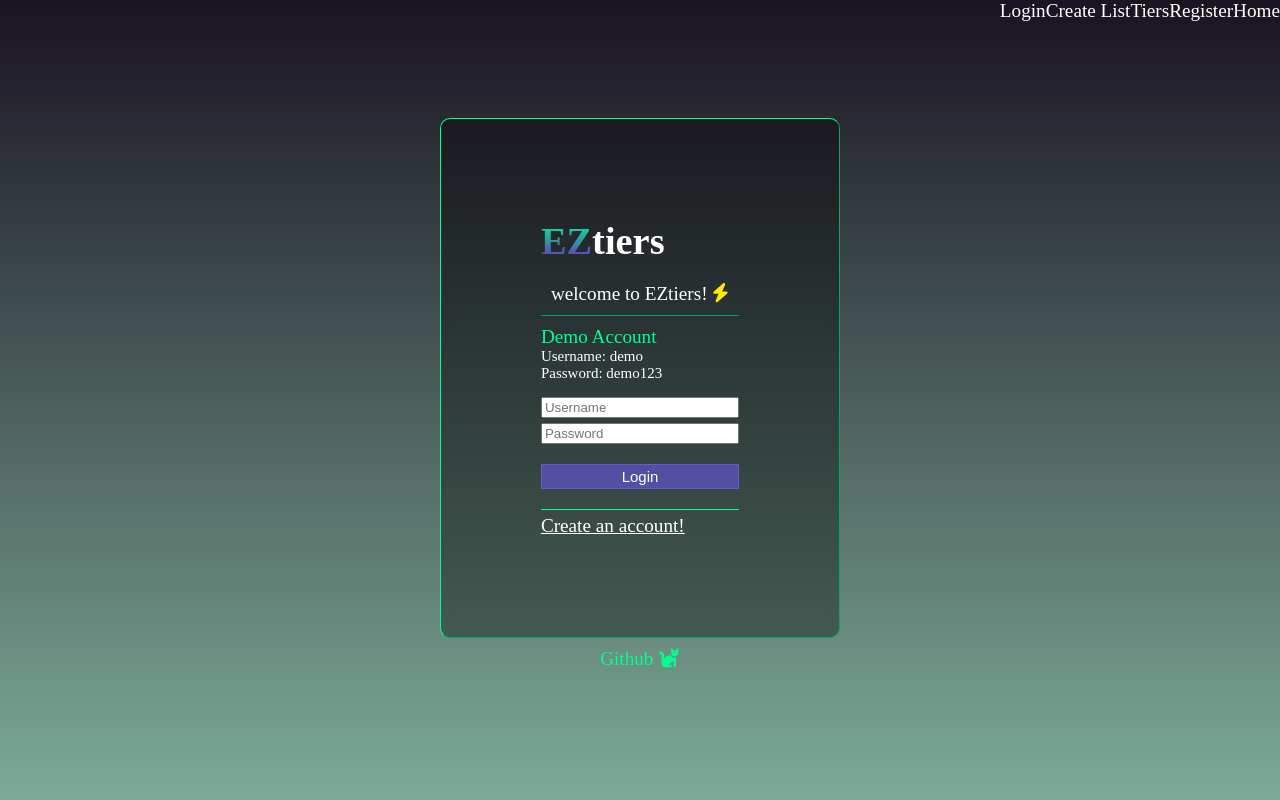
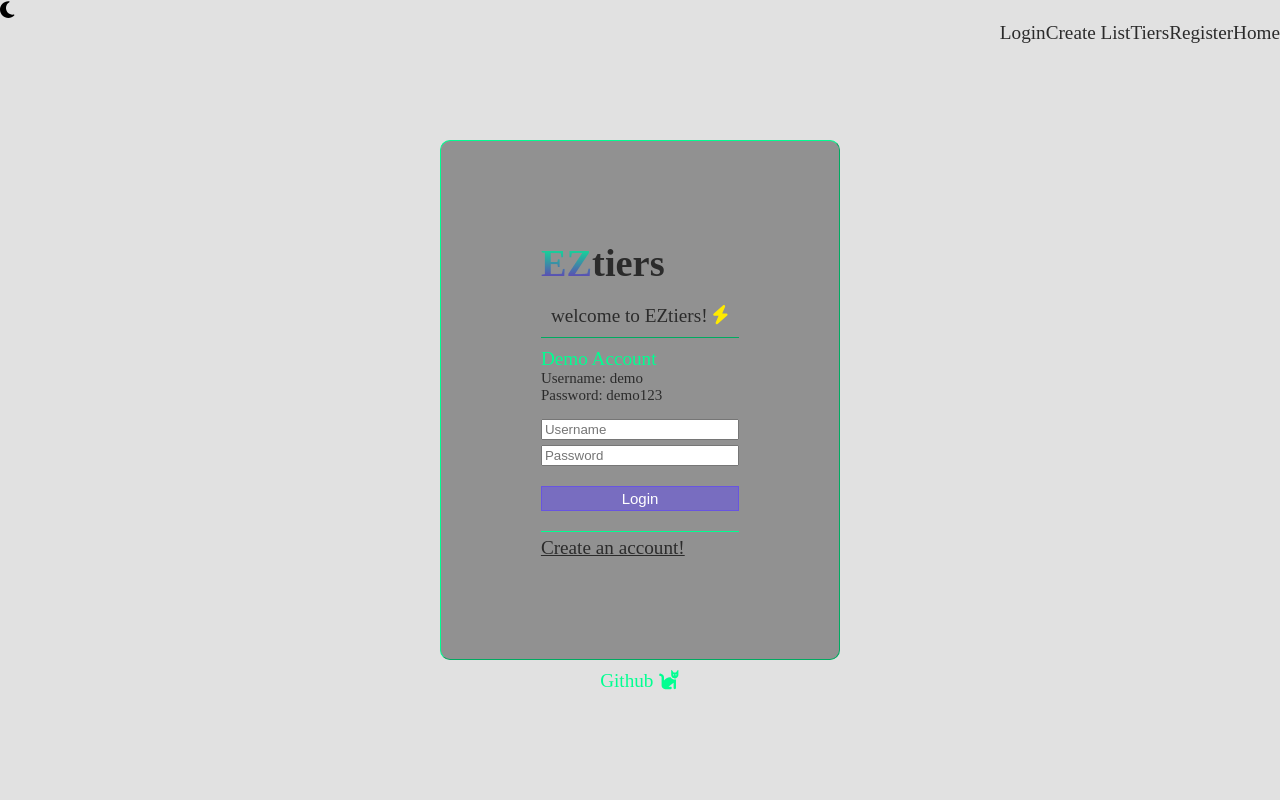
Before and after one commit to kcavner/eztiers, a React (Create React App) app in the folder client/: page / in a window 1280 px wide. Shown: the top 800 px of the page. Built offline with nearby package versions, Linux system fonts and the light colour scheme.

Commit message:
added dark mode

```diff
--- a/client/src/App.js
+++ b/client/src/App.js
@@ -1,4 +1,4 @@
-import React from 'react';
+import React, {useState} from 'react';
 import {BrowserRouter, Routes, Route, Link } from "react-router-dom";
 import Tier from './pages/tier';
 import Register from './pages/register';
@@ -6,24 +6,46 @@ import Login from './pages/login'
 import CreateList from './pages/createlist'
 import ProtectedRoute from './pages/protectedRoute';
 import Home from './pages/home'
-
+import { FontAwesomeIcon } from '@fortawesome/react-fontawesome';
+import { faMoon, faSun } from '@fortawesome/free-solid-svg-icons';
 
 const App = () => {
+  const [theme, setTheme] = useState('light');
+
+  const toggleTheme = () => {
+    const newTheme = theme === 'light' ? 'dark' : 'light';
+    setTheme(newTheme);
+  };
 
   return (
-    <div className='app'>
+    <div className={`app ${theme}`}>
+      {theme === 'light' ? (
+          <FontAwesomeIcon
+            icon={faMoon}
+            alt="Light Mode SVG"
+            onClick={toggleTheme}
+            style={{ cursor: 'pointer',color:'black' }} // Add pointer cursor to indicate clickable
+          />
+        ) : (
+          <FontAwesomeIcon
+          icon={faSun}
+            alt="Dark Mode SVG"
+            onClick={toggleTheme}
+            style={{ cursor: 'pointer' }} // Add pointer cursor to indicate clickable
+          />
+        )}
     <BrowserRouter >
       <header>
         <nav>
-          <Link to="/">Login</Link>
-          <Link to="/create">Create List</Link>
-          <Link to="/tier">Tiers</Link>
-          <Link to="/register">Register</Link>
-          <Link to="/home">Home</Link>
+          <Link className={`link ${theme}`} to="/">Login</Link>
+          <Link className={`link ${theme}`} to="/create">Create List</Link>
+          <Link className={`link ${theme}`}to="/tier">Tiers</Link>
+          <Link className={`link ${theme}`} to="/register">Register</Link>
+          <Link className={`link ${theme}`} to="/home">Home</Link>
         </nav>
       </header>
       <Routes>
-        <Route path="/" element={<Login/>}/>
+        <Route path="/" element={<Login theme={theme}/>}/>
         <Route element={<ProtectedRoute/>}>
           <Route path="/tier" element={<Tier/>}/>
           <Route path="/create" element={<CreateList/>}/>
--- a/client/src/index.css
+++ b/client/src/index.css
@@ -11,7 +11,10 @@ nav{
 }
 a{
   text-decoration: none;
-  color: white;
+  color:rgb(43, 43, 43);
+}
+a.dark{
+  color: rgb(225, 225, 225);
 }
 p{
 margin: 0;
@@ -22,14 +25,19 @@ h1{
 }
 .app{
   font-size: larger;
+  color: rgb(43, 43, 43);
   height:100vw;
   width: 100vw;
-  background: linear-gradient(to bottom, rgb(26, 19, 33), rgb(125, 171, 151));
+  background: rgb(225, 225, 225);
   /* background-image: url('../public/sea.jpg') ; */
   background-size:cover;
   background-repeat: no-repeat;
   background-attachment: fixed;
   overflow-y: auto;
+}
+.app.dark{
+  background: rgb(43, 43, 43);
+  color:rgb(225, 225, 225);
 }
 #tier-table{
   background-color: rgba(0, 0, 0, 0.358);
@@ -195,6 +203,9 @@ margin-top: 5px;
   color: var(--tier-green);
 
 }
+.create-account.dark{
+  color:rgb(255, 255, 255) ;
+}
 .ez-span{
   background: linear-gradient(to top, rgb(112, 38, 186), rgb(0, 255, 145));
   -webkit-background-clip: text;
--- a/client/src/pages/login.js
+++ b/client/src/pages/login.js
@@ -5,7 +5,7 @@ import axiosInstance from '../utils/axiosInstance';
 import { FontAwesomeIcon } from '@fortawesome/react-fontawesome';
 import { faBolt, faCat} from '@fortawesome/free-solid-svg-icons';
 
-export default function Login(){
+export default function Login({theme}){
     const [username,setUsername] = useState();
     const [password,setPassword] = useState();
 
@@ -60,7 +60,7 @@ export default function Login(){
         />
         <button className='login-button' type="submit">Login</button>
 
-        <Link className="create-account" to="/register">Create an account!</Link>
+        <Link className={`create-account ${theme}`} to="/register">Create an account!</Link>
       </form>
       <a href='https://github.com/kcavner/eztiers' className='github'>Github <FontAwesomeIcon icon={faCat}/></a>
     </div>
```
